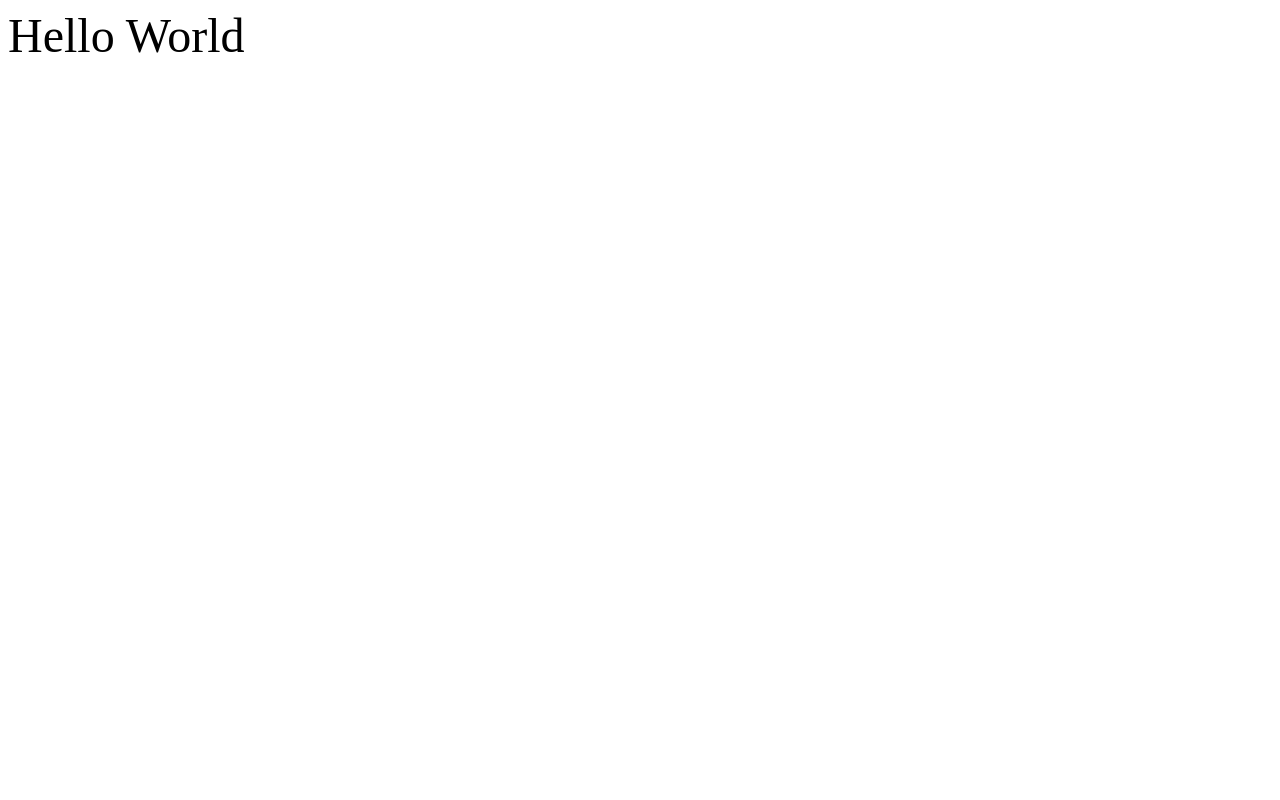
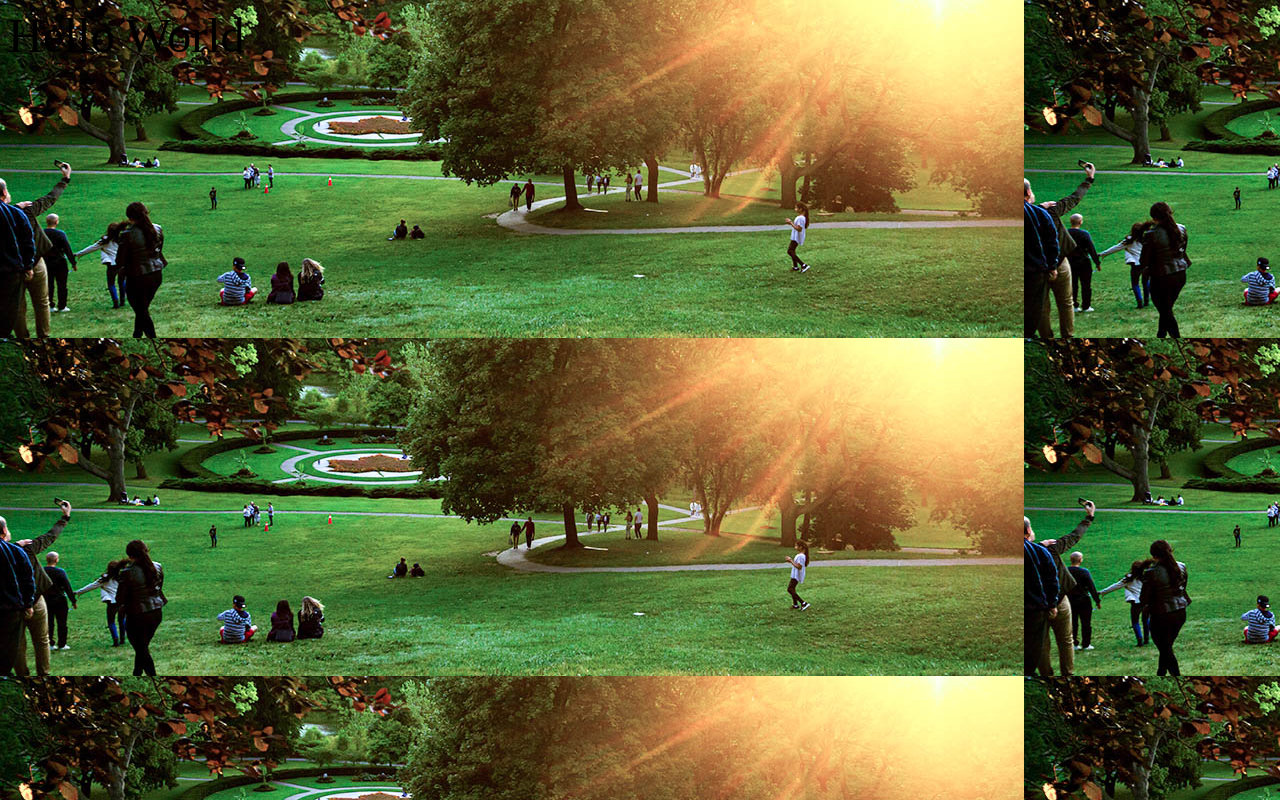
Before and after one commit to Evanui/Evanui.github.io, a plain HTML site: page index.html in a window 1280 px wide. Drawn offline with Linux system fonts and the light colour scheme; files whose address does not match are found by name.

Commit message:
Update index.html

```diff
--- a/index.html
+++ b/index.html
@@ -2,6 +2,7 @@
  <header><title>see on browser tab</title></header>
  <FONT size="9" style ="font-family:Baskerville">
  Hello World
+  <BODY background="file:///C:/Users/342895141/Downloads/8eb0-love-parks-banner.jpg">
   </Font>
  </body>
 </html>
```
